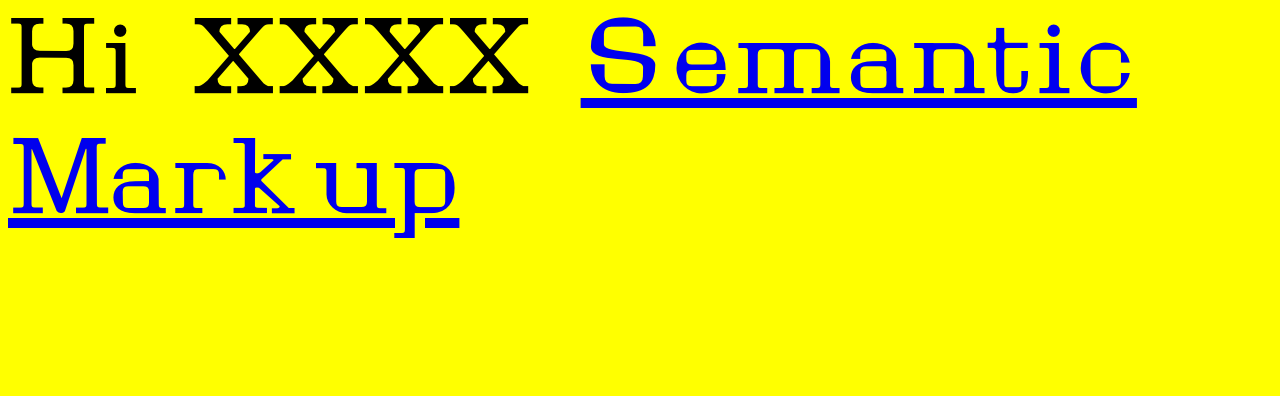
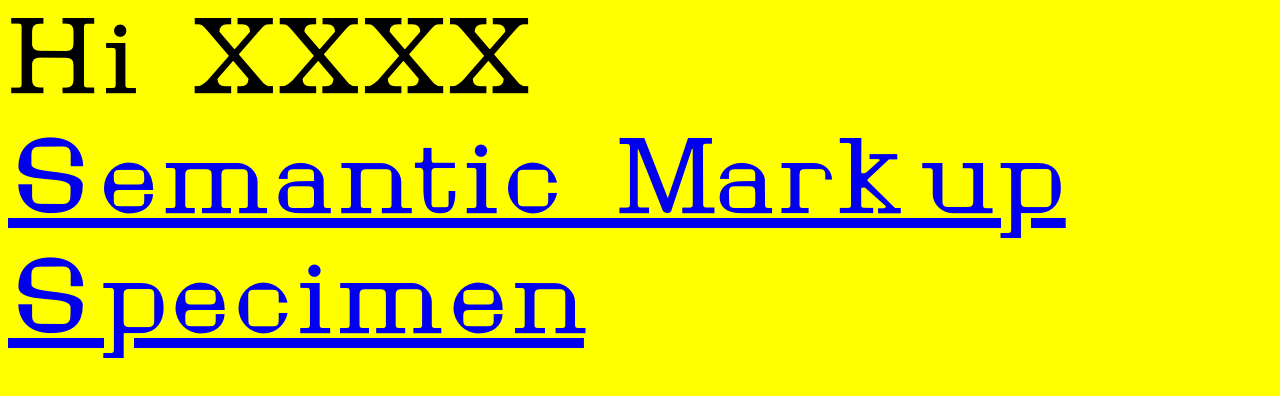
Before and after one commit to romdhjang/hjang.github.io, a plain HTML site: page index.html in a window 1280 px wide. Drawn offline with Linux system fonts and the light colour scheme; a web font is replaced by a local one.

Commit message:
Update index.html

```diff
--- a/index.html
+++ b/index.html
@@ -8,8 +8,10 @@
 </head>
 <body>
  Hi XXXX
-
+ <br>
  <a href="semantic-markup/index.html">Semantic Markup</a>
+ <br>
+ <a href="file:///Users/janghyewon/Documents/GitHub/hjang.github.io/specimen/specimen.html#">Specimen</a>
 
 
 	</body>
```
